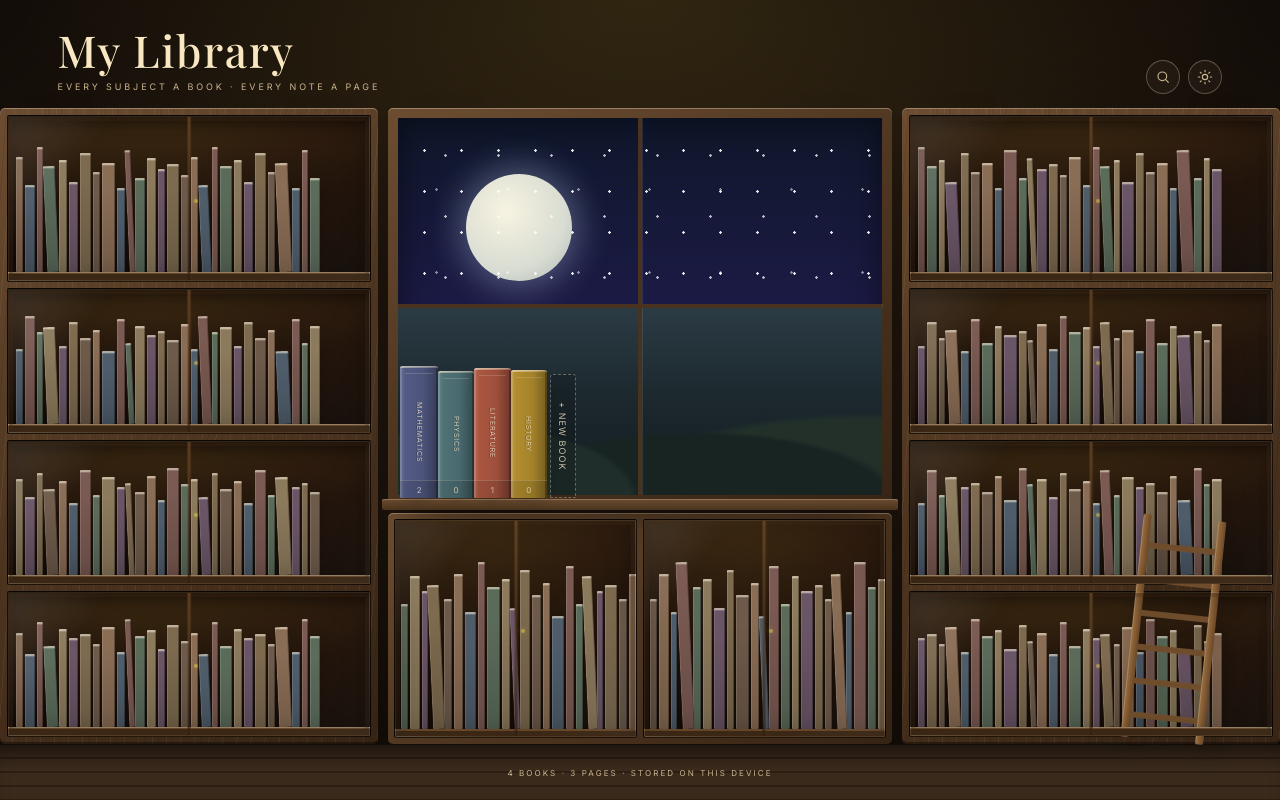
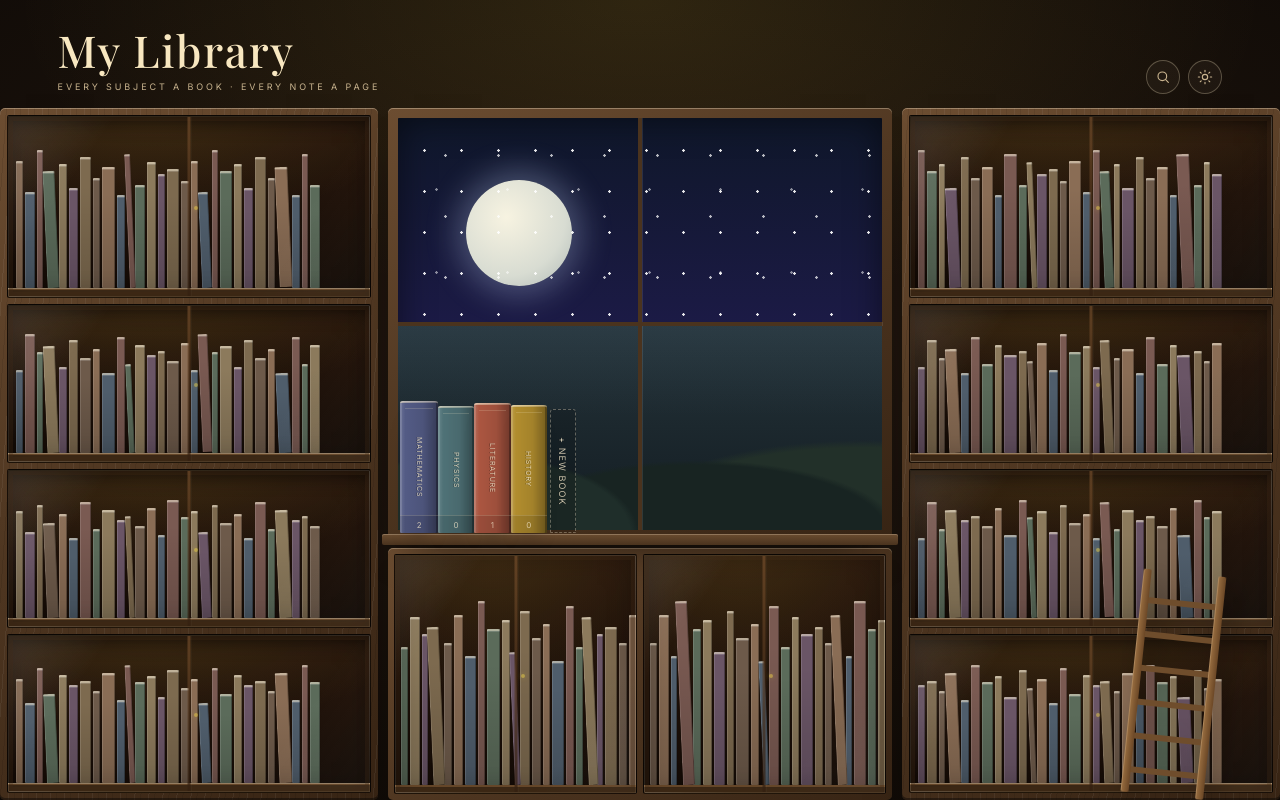
Before and after one commit to olcanaskar/my-library, a Next.js app: page / in a window 1280 px wide. Built offline with nearby package versions, Linux system fonts and the light colour scheme; a web font is replaced by a local one.

Commit message:
feat: extend the lower bookcases to the bottom edge

```diff
--- a/app/globals.css
+++ b/app/globals.css
@@ -1719,7 +1719,7 @@ html[data-theme="dark"] .library-scene.library-room {
 .library-ladder {
   position: absolute;
   right: clamp(26px, 6vw, 90px);
-  bottom: 100%;
+  bottom: 0;
   z-index: 6;
   width: clamp(56px, 6.5vw, 84px);
   height: clamp(170px, 28vh, 240px);
--- a/components/library/LibraryView.tsx
+++ b/components/library/LibraryView.tsx
@@ -47,11 +47,6 @@ export function LibraryView({
     const reduce = window.matchMedia("(prefers-reduced-motion: reduce)").matches;
     onOpenBook(subject.id, reduce ? null : from);
   }
-
-  const books = `${subjects.length} ${
-    subjects.length === 1 ? "book" : "books"
-  }`;
-  const pages = `${notes.length} ${notes.length === 1 ? "page" : "pages"}`;
 
   return (
     <div className="library-scene library-room">
@@ -199,13 +194,7 @@ export function LibraryView({
         </section>
       </div>
 
-      <div className="library-base">
-        <span className="base-note">
-          {books} · {pages} · stored on this device
-        </span>
-        <span className="base-wood" aria-hidden="true" />
-        <div aria-hidden="true" className="library-ladder" />
-      </div>
+      <div aria-hidden="true" className="library-ladder" />
     </div>
   );
 }
```
